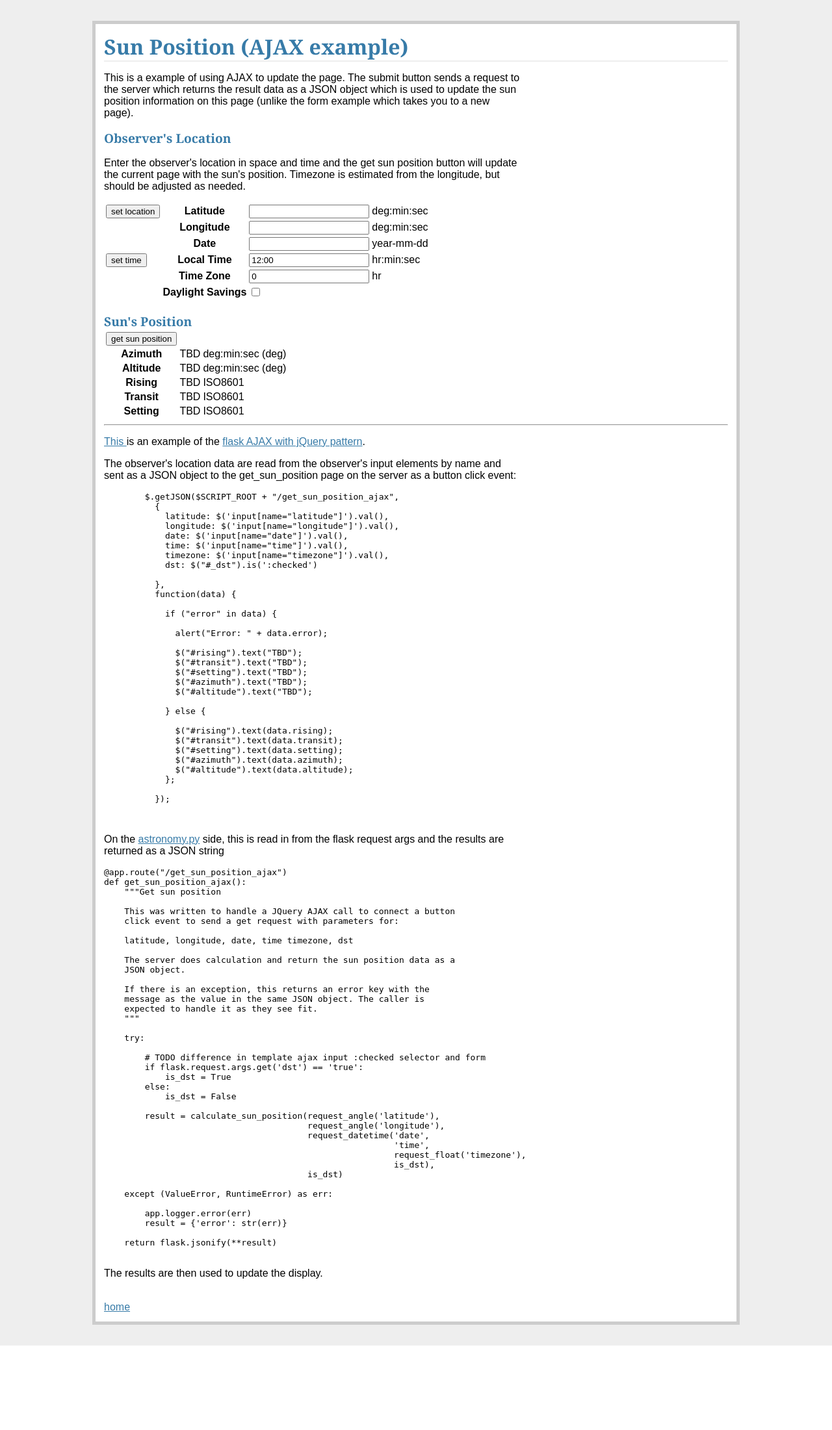
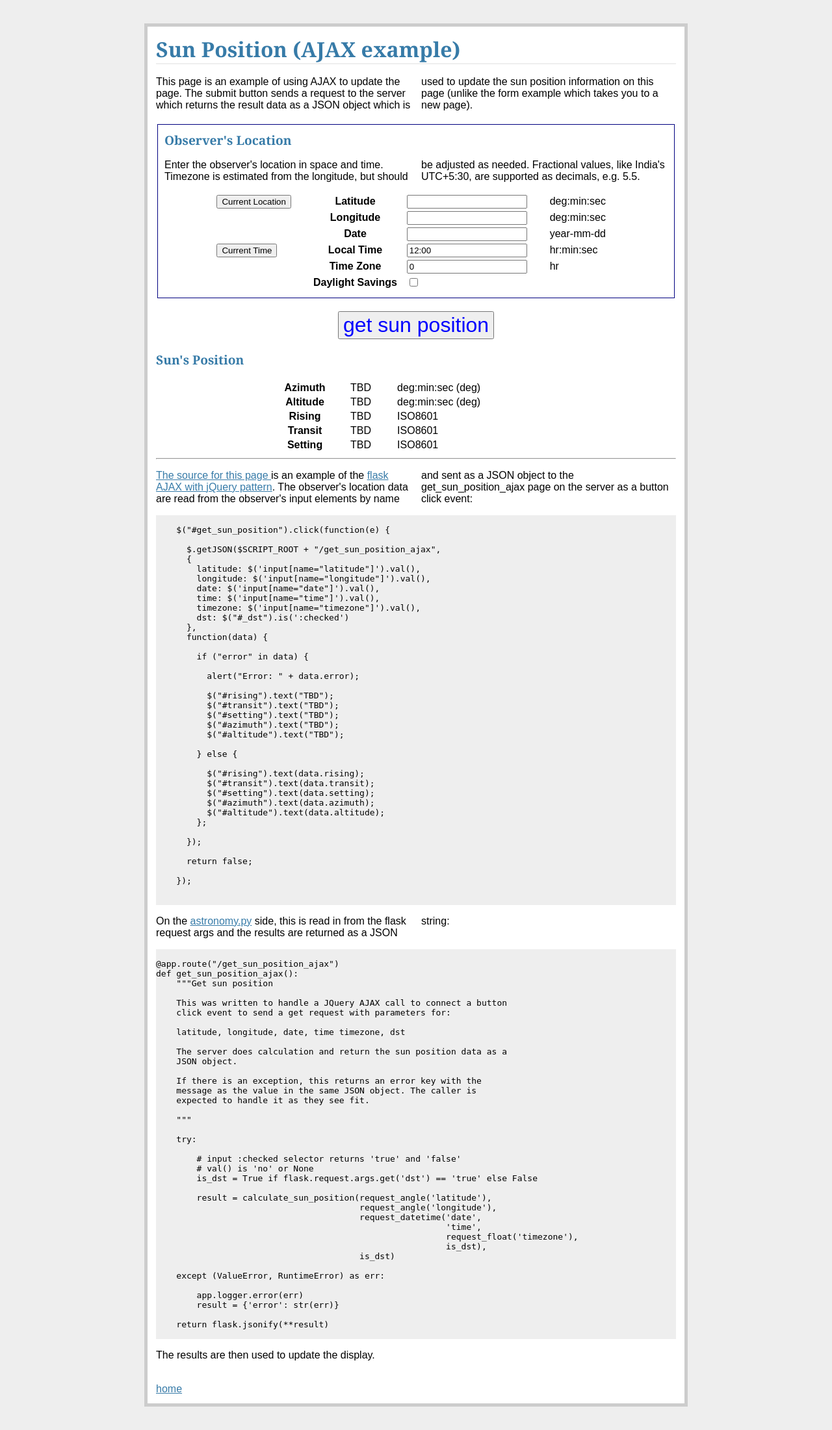
Before and after one commit to lrmcfarland/AAI, a Flask app: page /sun_position_ajax in a window 1280 px wide. Shown: the whole page at 65% size. Before the commit the page ends 2071 px from the top, so only its background shows below. Run offline with Flask 2, Linux system fonts and the light colour scheme; parts of the project's set-up code (start-up, migrations or seed data) failed here and were passed over; some libraries are stand-ins or nearby versions.

Commit message:
adds css to observer location

```diff
--- a/www/static/style.css
+++ b/www/static/style.css
@@ -4,25 +4,58 @@ originally from the Flask tutorial
 
 */
 
-body            { font-family: sans-serif; background: #eee; }
+body            { font-family: sans-serif;
+		  background: #eee;
+		  margin: 2px;
+		  padding: 2px;
+		}
+
 a, h1, h2       { color: #377ba8; }
 h1, h2          { font-family: 'Georgia', serif; margin: 0; }
 h1              { border-bottom: 2px solid #eee; }
 h2              { font-size: 1.2em; }
-p               { width: 40em; }
 
-.page           { margin: 2em auto; width: 60em; border: 5px solid #ccc;
-                  padding: 0.8em; background: white; }
+pre.code        {
+		  background-color: #eeeeee;
+
+		 }
+
+.twocolumn      { -webkit-column-count: 2; /* Chrome, Safari, Opera */
+		  -webkit-column-width: 100px;
+
+		  -moz-column-count: 2; /* Firefox */
+
+		  column-count: 2;
+		  column-width: 100px;
+
+		}
+
+
+.page           { margin: 2em auto; width: 50em; border: 5px solid #ccc;
+		  padding: 0.8em; background: white; }
 .entries        { list-style: none; margin: 0; padding: 0; }
 .entries li     { margin: 0.8em 1.2em; }
 .entries li h2  { margin-left: -1em; }
 .add-entry      { font-size: 0.9em; border-bottom: 1px solid #ccc; }
 .add-entry dl   { font-weight: bold; }
 .metanav        { text-align: right; font-size: 0.8em; padding: 0.3em;
-                  margin-bottom: 1em; background: #fafafa; }
+		  margin-bottom: 1em; background: #fafafa; }
 .flash          { background: #cee5F5; padding: 0.5em;
-                  border: 1px solid #aacbe2; }
+		  border: 1px solid #aacbe2; }
 .error          { background: #f0d6d6; padding: 0.5em; }
+
+
+
+
+button#get_sun_position {
+    font-size: 200%;
+    color:blue;
+    margin: 0 auto;
+    display: block;
+}
+
+
+
 
 /* ----------------------- */
 /* ----- date picker ----- */
--- a/www/templates/observer_location.html
+++ b/www/templates/observer_location.html
@@ -1,6 +1,21 @@
 {# observer input data table and java scripts #}
 
-<div id="observer_location">
+<style>
+
+.observerbox {
+    margin:   2px;
+    border:   1px solid navy;
+    padding: 10px;
+}
+
+table#observer_location {
+    width: 80%;
+    margin-left: 10%;
+    margin-right: 10%;
+
+}
+
+</style>
 
 <script type="text/javascript">
 
@@ -21,8 +36,7 @@
 
       var now = new Date();
 
-        var date_str = now.getFullYear() + "-" + (parseFloat(now.getMonth()) + 1) +
-                       "-" + now.getDate();
+      var date_str = now.getFullYear() + "-" + (parseFloat(now.getMonth()) + 1) + "-" + now.getDate();
       $("#_date").val(date_str);
 
       var time_str = now.getHours() + ":" + now.getMinutes() + ":" + now.getSeconds();
@@ -36,17 +50,31 @@
       $("#_timezone").val(timezone);
     });
 
-
-    });
+  }); {# end jquery init function #}
 
 </script>
 
-  <table>
+<div class="observerbox">
+
+  <div>
+
+    <h2>Observer's Location</h2>
+
+    <p class="twocolumn">
+      Enter the observer's location in space and time. Timezone is
+      estimated from the longitude, but should be adjusted as
+      needed. Fractional values, like India's UTC+5:30, are supported
+      as decimals, e.g. 5.5.
+    </p>
+
+  </div>
+
+  <table id="observer_location">
 
     <tr>
 
       <td>
-	<button type="button" id="set_location">set location</button>
+	<button type="button" id="set_location">Current Location</button>
       </td>
 
       <th>Latitude</th>
@@ -88,7 +116,7 @@
     <tr>
 
       <td>
-	<button type="button" id="set_time">set time</button>
+	<button type="button" id="set_time">Current Time</button>
       </td>
 
       <th>Local Time</th>
--- a/www/templates/sun_position_ajax.html
+++ b/www/templates/sun_position_ajax.html
@@ -3,6 +3,17 @@
 {% extends "base.html" %}
 
 {% block scripts %}
+
+<style>
+
+table#results_table {
+    width: 60%;
+    margin-left: 20%;
+    margin-right: 20%;
+
+}
+
+</style>
 
 <script type="text/javascript">
 
@@ -20,7 +31,6 @@
         time: $('input[name="time"]').val(),
         timezone: $('input[name="timezone"]').val(),
         dst: $("#_dst").is(':checked')  {# jquery selector: resoves to 'true' or 'false' #}
-
       },
       function(data) {
 
@@ -47,11 +57,9 @@
 
       return false;
 
-      });
-
+    }); {# end click #}
 
   }); {# end ready method #}
-
 
 </script>
 
@@ -63,45 +71,36 @@
 
 <h1>Sun Position (AJAX example)</h1>
 
-<p>
-This is a example of using AJAX to update the page.
+<br>
+
+<div class="twocolumn">
+
+This page is an example of using AJAX to update the page.
 
 The submit button sends a request to the server which returns the result data as a JSON
 object which is used to update the sun position information on this page (unlike the
 form example which takes you to a new page).
-</p>
 
+</div>
 
+<br>
+
+{% include "observer_location.html" %}
+
+<br>
+
+<button id="get_sun_position">get sun position</button>
+
+<br>
 
 <div>
 
-  <h2>Observer's Location</h2>
-
-  <p>
-    Enter the observer's location in space and time and the get sun
-    position button will update the current page with the sun's position.
-    Timezone is estimated from the longitude, but should be adjusted as
-    needed.
-  </p>
-
-
-  {% include "observer_location.html" %}
-
+  <h2>Sun's Position</h2>
 
   <br>
 
-  <h2>Sun's Position</h2>
+    <table id="results_table">
 
-    <table>
-
-    <tr>
-
-      <th>
-	<button id="get_sun_position">get sun position</button>
-      </th>
-
-
-    </tr>
 
     <tr>
       <th>Azimuth</th>
@@ -142,22 +141,24 @@ form example which takes you to a new page).
 
 <div>
 
-  <p>
+
+  <p class="twocolumn">
 
     <a href="https://github.com/lrmcfarland/Astronomy/blob/master/www/templates/sun_position_ajax.html">
-      This
+      The source for this page
     </a> is an example of the
     <a href="http://flask.pocoo.org/docs/0.10/patterns/jquery/">flask
       AJAX with jQuery pattern</a>.
-  </p>
 
-  <p>
     The observer's location data are read from the observer's input
-    elements by name and sent as a JSON object to the get_sun_position
+    elements by name and sent as a JSON object to the get_sun_position_ajax
     page on the server as a button click event:
   </p>
 
-  <pre>
+  <pre class="code">
+
+    $("#get_sun_position").click(function(e) {
+
       $.getJSON($SCRIPT_ROOT + "/get_sun_position_ajax",
       {
         latitude: $('input[name="latitude"]').val(),
@@ -165,8 +166,7 @@ form example which takes you to a new page).
         date: $('input[name="date"]').val(),
         time: $('input[name="time"]').val(),
         timezone: $('input[name="timezone"]').val(),
-	    dst: $("#_dst").is(':checked') {# jQuery selector #}
-
+        dst: $("#_dst").is(':checked')  {# jquery selector: resoves to 'true' or 'false' #}
       },
       function(data) {
 
@@ -191,16 +191,21 @@ form example which takes you to a new page).
 
       });
 
+      return false;
+
+    }); {# end click #}
+
   </pre>
 
-  <p>
+  <p class="twocolumn">
     On the
     <a href="https://github.com/lrmcfarland/Astronomy/blob/master/www/astronomy.py">astronomy.py</a>
     side, this is read in from the flask request args and the results
-    are returned as a JSON string
+    are returned as a JSON string:
   </p>
 
-  <pre>
+  <pre class="code">
+
 @app.route("/get_sun_position_ajax")
 def get_sun_position_ajax():
     """Get sun position
@@ -216,15 +221,14 @@ def get_sun_position_ajax():
     If there is an exception, this returns an error key with the
     message as the value in the same JSON object. The caller is
     expected to handle it as they see fit.
+
     """
 
     try:
 
-	# TODO difference in template ajax input :checked selector and form
-	if flask.request.args.get('dst') == 'true':
-	    is_dst = True
-	else:
-	    is_dst = False
+        # input :checked selector returns 'true' and 'false'
+        # val() is 'no' or None
+        is_dst = True if flask.request.args.get('dst') == 'true' else False
 
         result = calculate_sun_position(request_angle('latitude'),
                                         request_angle('longitude'),
```
Also changed, not shown: www/templates/home.html (+5 -6 lines), www/templates/sun_chart.html (+14 -22 lines), www/templates/sun_position_form_in.html (+34 -38 lines). Lines whose indentation alone changed are shown as unchanged.
